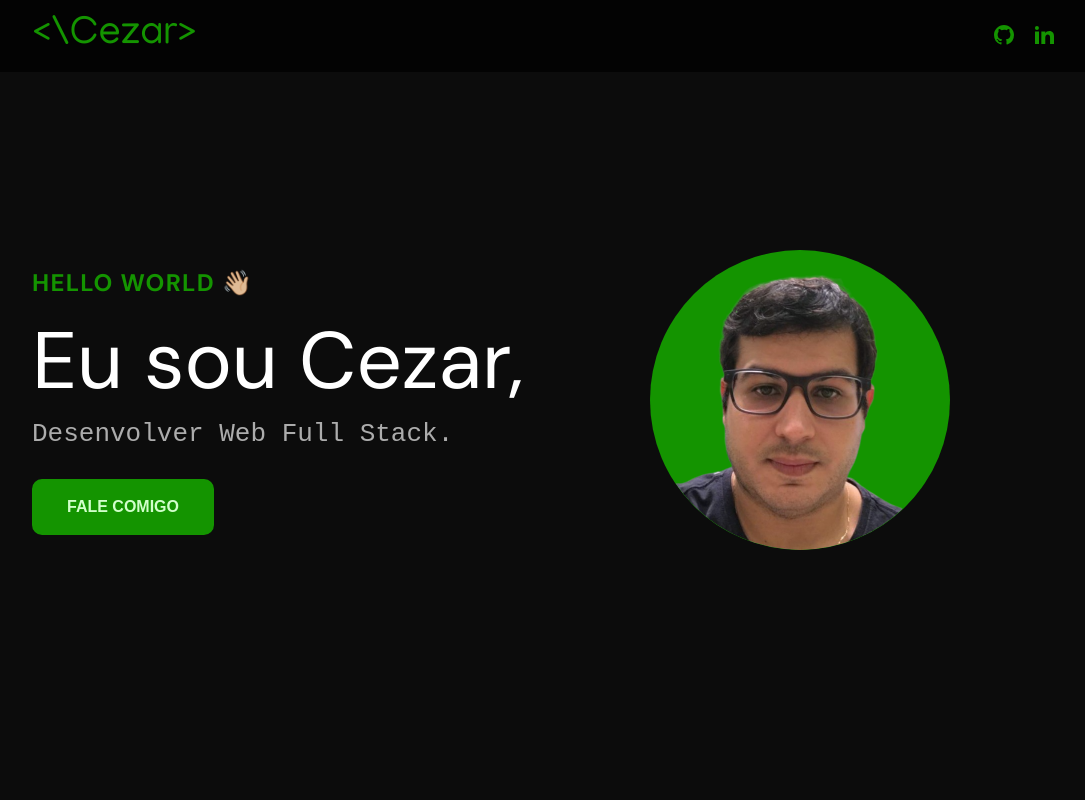
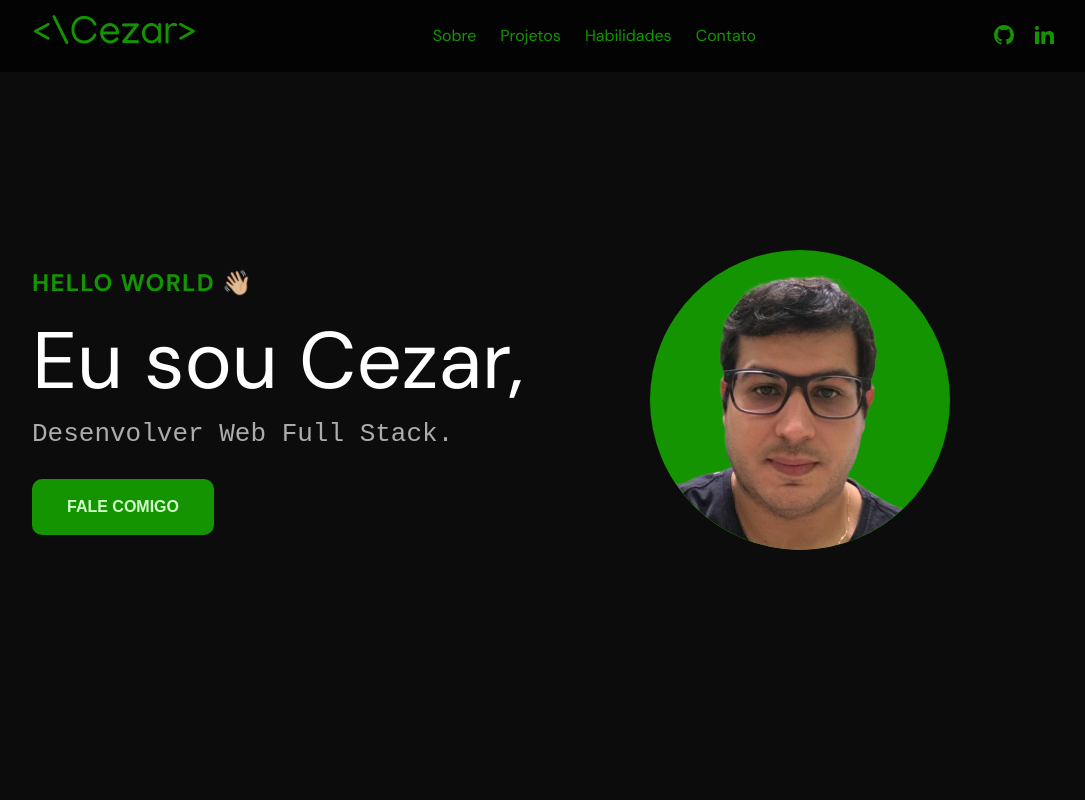
Before and after one commit to CezarMontenegro/Portfolio, a React (Vite) app: page / in a window 1280 px wide. Shown: the top 800 px of the page, without its empty margins (96-1181 px from the left). Built offline with nearby package versions, Linux system fonts and the light colour scheme; a web font is replaced by a local one.

Commit message:
fixing bug nav bar on the header

```diff
--- a/src/App.tsx
+++ b/src/App.tsx
@@ -16,6 +16,22 @@
           <div className="logo">
             <a href="#section-one">&lt;\Cezar&gt;</a>
           </div>
+          <nav className="nav">
+            <ul>
+              <li>
+                <a href="#sobre">Sobre</a>
+              </li>
+              <li>
+                <a href="#projetos">Projetos</a>
+              </li>
+              <li>
+                <a href="#habilidades">Habilidades</a>
+              </li>
+              <li>
+                <a href="#contato">Contato</a>
+              </li>
+            </ul>
+          </nav>
           <div className="social">
             <ul>
               <li>
--- a/src/index.css
+++ b/src/index.css
@@ -24,6 +24,11 @@
 footer, header, hgroup, menu, nav, section {
 	display: block;
 }
+
+html {
+	scroll-behavior: smooth;
+}
+
 body {
 	line-height: 1;
   background-color: rgb(20, 20, 20);
```
Also changed, not shown: src/App.styles.ts (line endings or trailing spaces).
